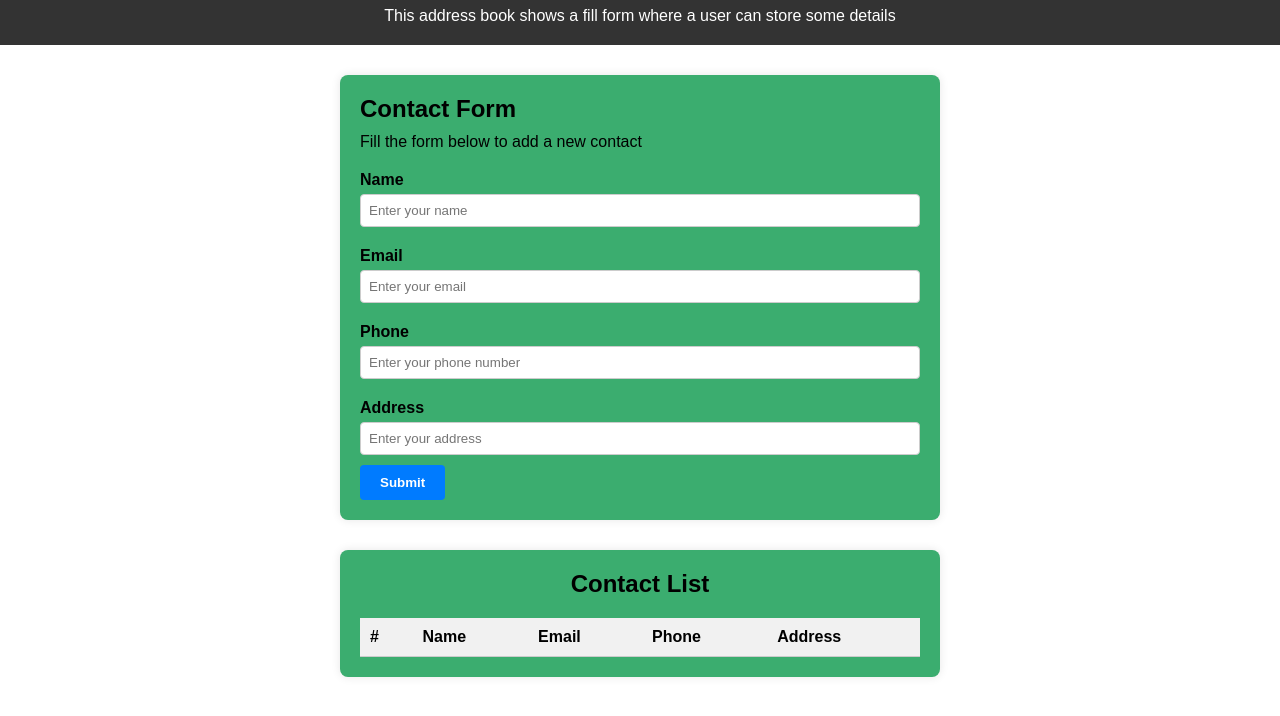
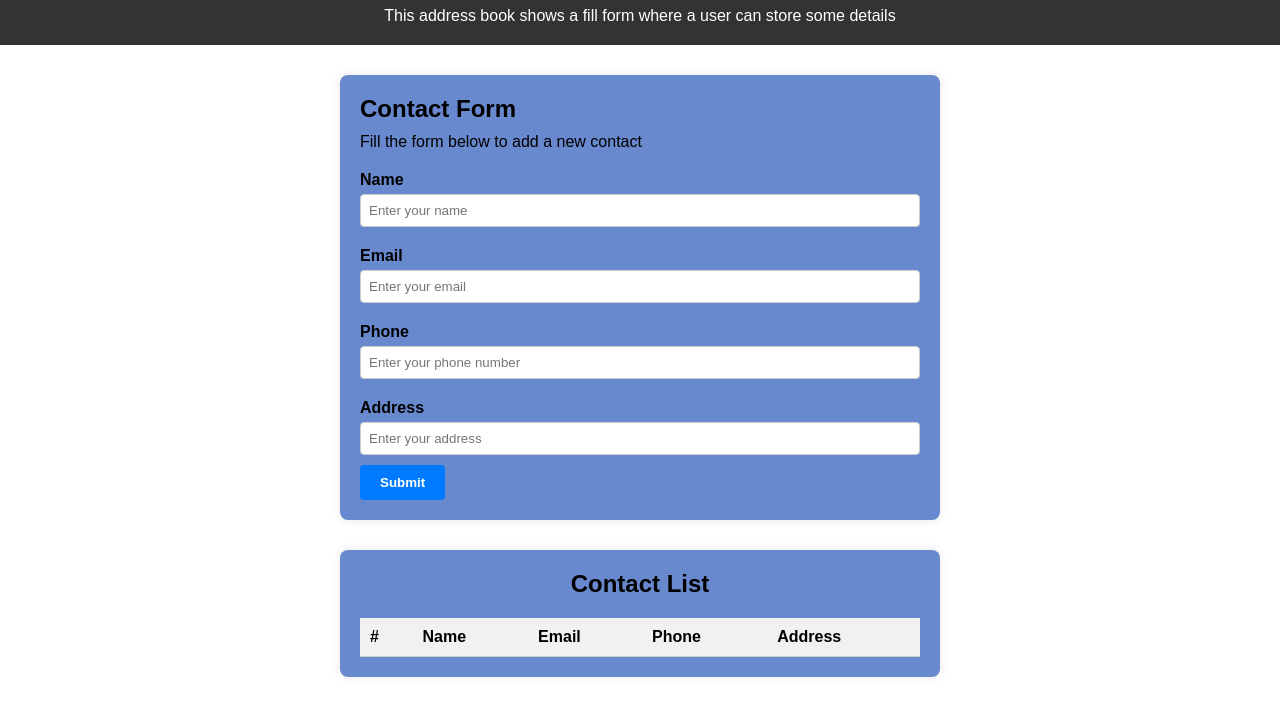
Before and after one commit to okukubrianokoth/Adress-Book, a plain HTML site: page index.html in a window 1280 px wide. Shown: the part 60-776 px from the top of the page. Drawn offline with Linux system fonts and the light colour scheme.

Commit message:
changed background color

```diff
--- a/index.css
+++ b/index.css
@@ -29,7 +29,7 @@
   max-width: 600px;
   margin: 30px auto;
   padding: 20px;
-  background-color: #3bad6f;
+  background-color: #6989ce;
   border-radius: 8px;
   box-shadow: 0 0 10px rgba(0, 0, 0, 0.1);
 }
```
